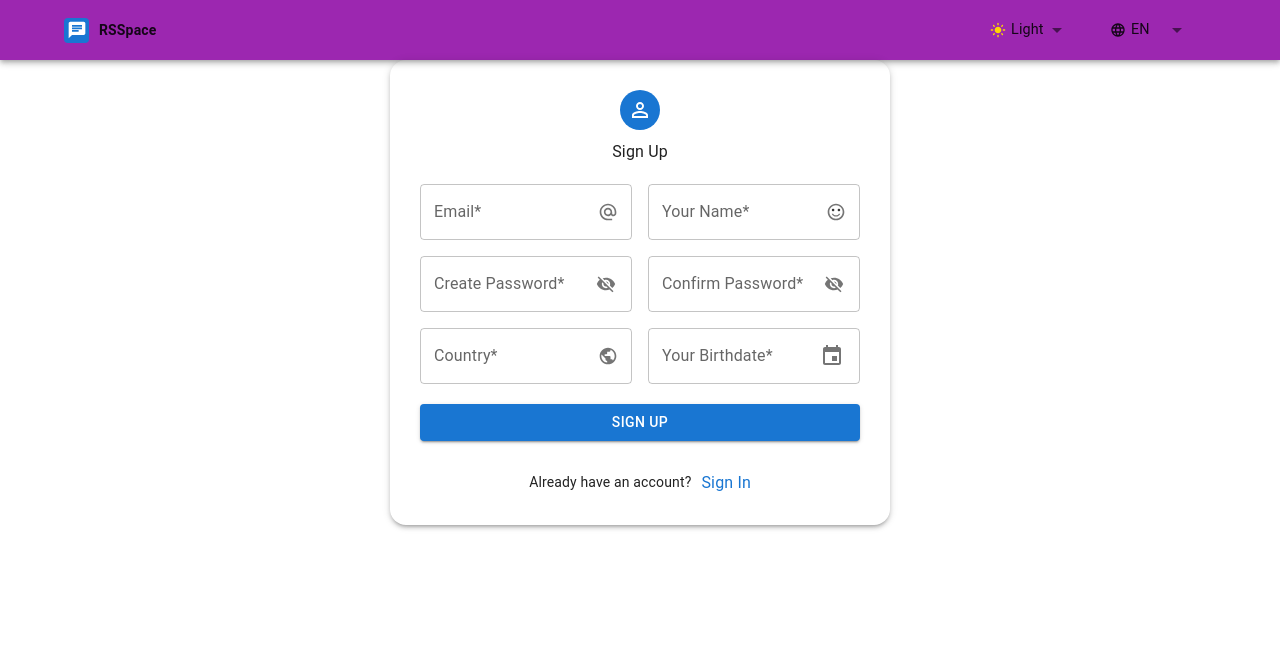
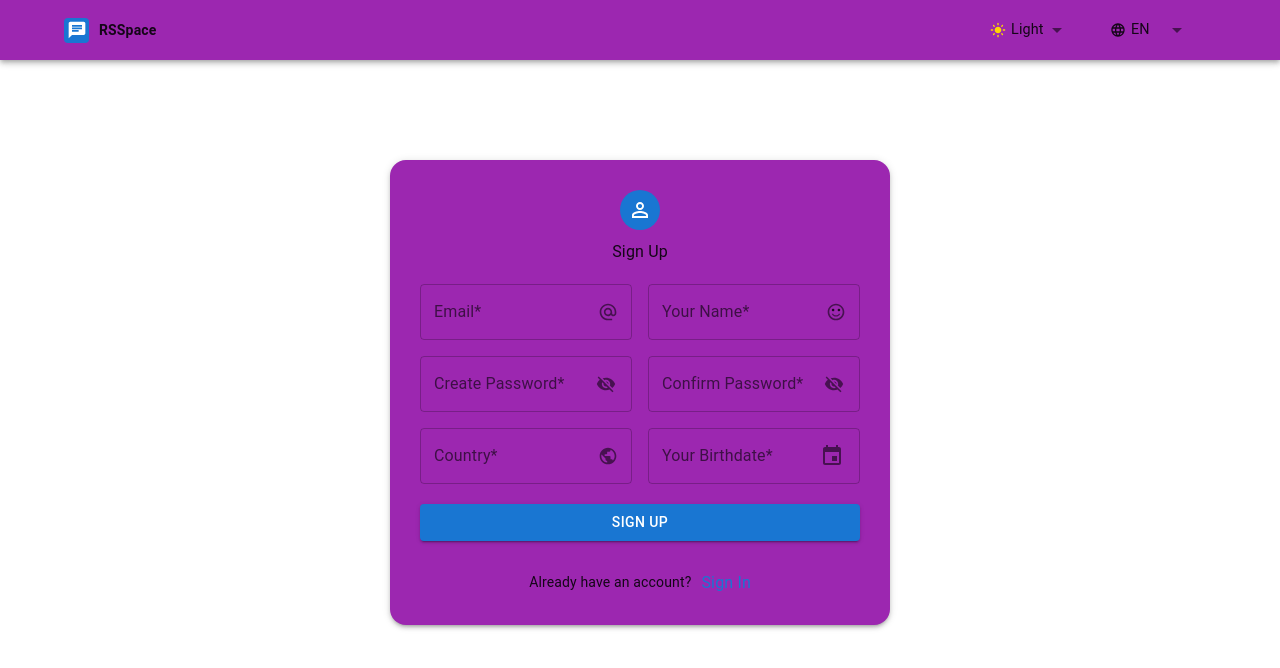
Before and after one commit to altsep/rs-clone, a React app: page /registration in a window 1280 px wide. Shown: the top 668 px of the page. Built offline with nearby package versions, Linux system fonts and the light colour scheme.

Commit message:
fix: fix registrtaion styles

```diff
--- a/src/pages/Registration.tsx
+++ b/src/pages/Registration.tsx
@@ -9,6 +9,7 @@ export default function Registration() {
       sx={{
         display: 'flex',
         justifyContent: 'center',
+        mt: '100px',
       }}
     >
       <Grid
@@ -21,7 +22,7 @@ export default function Registration() {
           alignItems: 'center',
           borderRadius: 4,
           boxShadow: 3,
-          // bgcolor: 'secondary.main',
+          bgcolor: 'secondary.main',
         }}
       >
         <Grid item>
```
